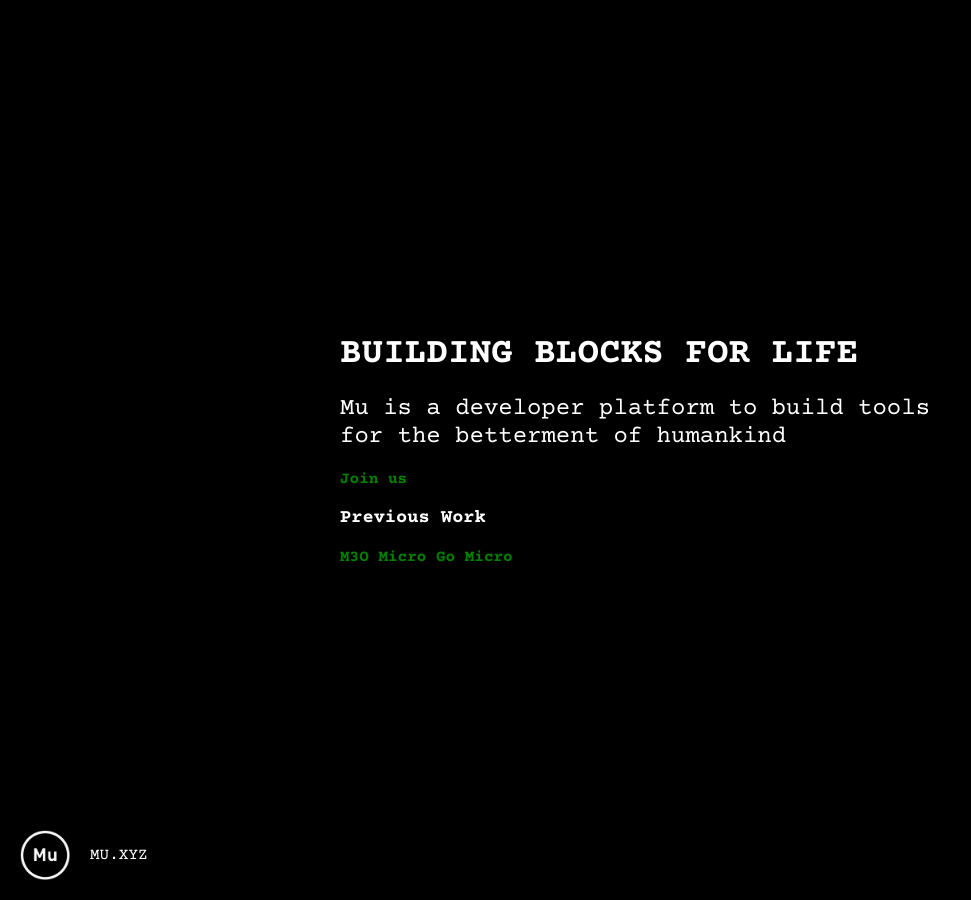
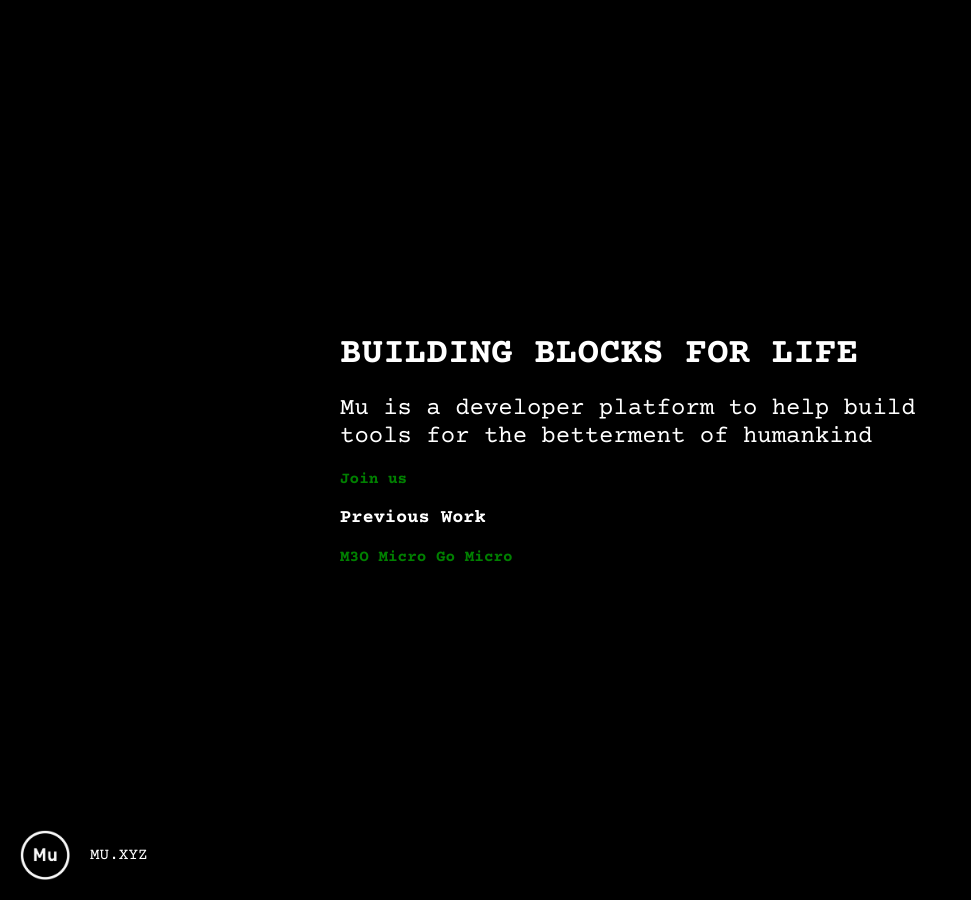
Before and after one commit to muxyz/website, a Jekyll site: the page index.html, which Jekyll copies as it is, in a window 1280 px wide. Shown: the whole page, without its empty margins (0-971 px from the left). Built offline with Jekyll 4.4.1, drawn with Linux system fonts in a browser that asks for light colours.

Commit message:
Update index.html

```diff
--- a/index.html
+++ b/index.html
@@ -20,7 +20,7 @@
     <div class="wrap">
       <div class="inner">
         <h1>building blocks for life</h1>
-        <h2>Mu is a developer platform to build tools for the betterment of humankind</h2>
+        <h2>Mu is a developer platform to help build tools for the betterment of humankind</h2>
 	<a href="mailto:asim@mu.xyz">Join us</a>
 	<h3>Previous Work</h3>
         <a href="https://m3o.com">M3O</a>
```
